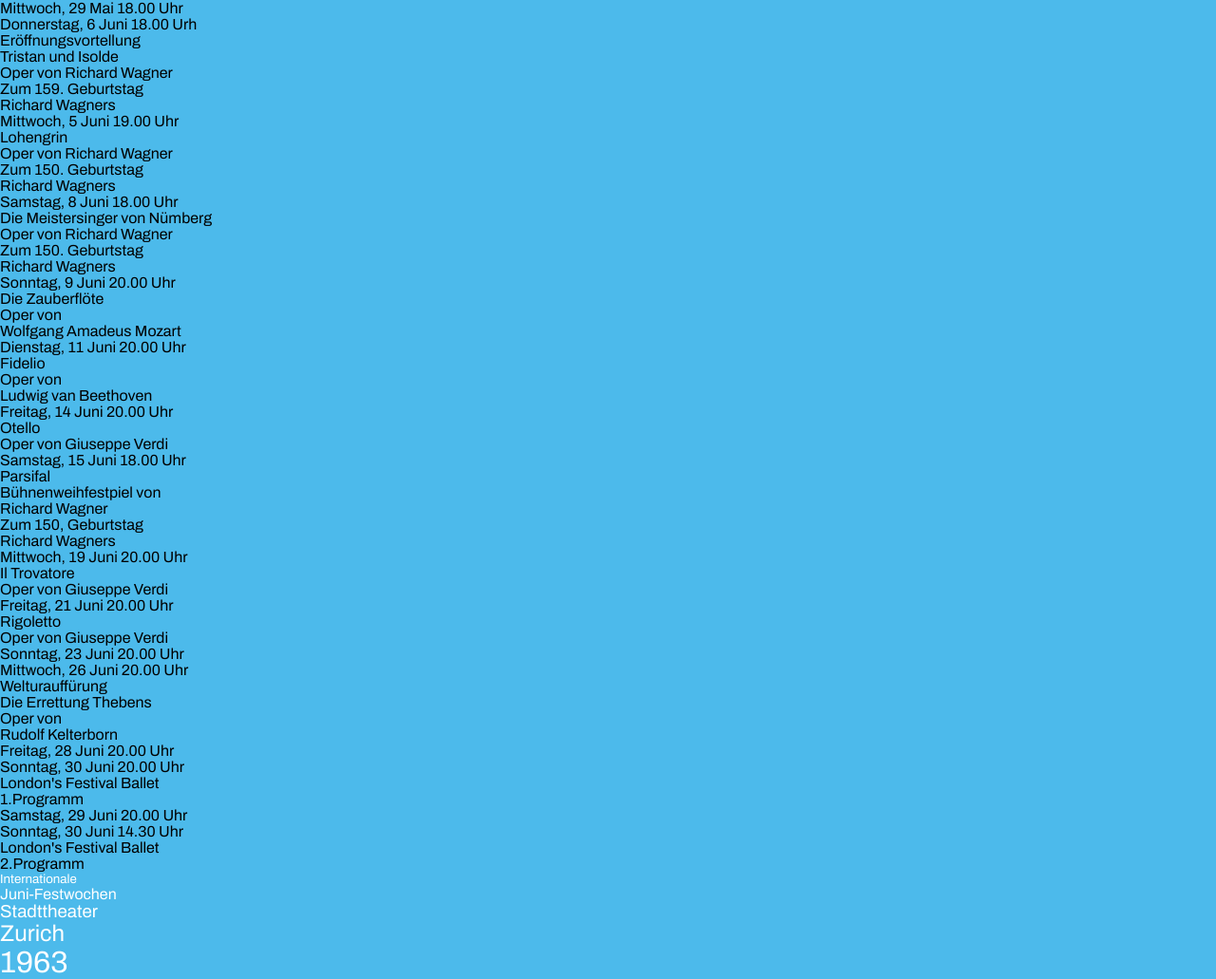
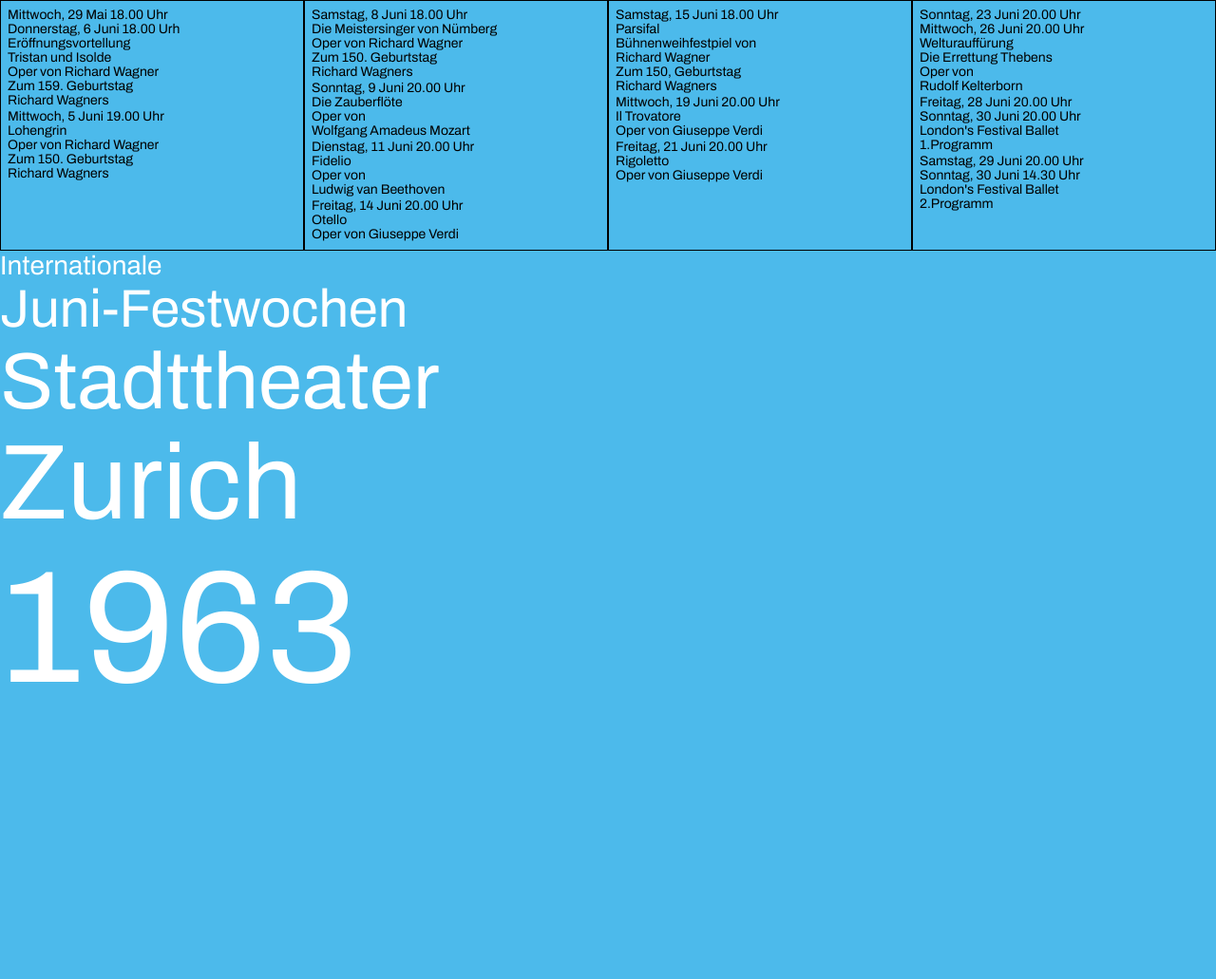
Before and after one commit to lillianritchie/DWD-week2, a plain HTML site: page index.html in a window 1280 px wide. Shown: the whole page at 95% size. After the commit the page ends 800 px from the top, so only its background shows below. Drawn offline with Linux system fonts and the light colour scheme.

Commit message:
formatting WIP

```diff
--- a/index.html
+++ b/index.html
@@ -12,8 +12,9 @@
 
     <body>
         <!---Concert Dates--->
+       <div class="info">
         <!---first column of dates-->
-        <section class="dates">
+        <section class="dates debug">
             <ul class="dates__block">
                 <li class="dates__item">Mittwoch, 29 Mai 18.00 Uhr</li>
                 <li class="dates__item">Donnerstag, 6 Juni 18.00 Urh</li>
@@ -30,8 +31,9 @@
                 <li class="dates__item">Zum 150. Geburtstag</li>
                 <li class="dates__item">Richard Wagners</li>
             </ul>
+        </section>
         <!---second column of dates-->
-        <section class="dates">
+        <section class="dates debug">
             <ul class="dates__block">
                 <li class="dates__item">Samstag, 8 Juni 18.00 Uhr</li>
                 <li class="dates__item">Die Meistersinger von Nümberg</li>
@@ -58,7 +60,7 @@
             </ul>
         </section>
         <!---third column of dates-->
-        <section class="dates">
+        <section class="dates debug">
             <ul class="dates__block">
                 <li class="dates__item">Samstag, 15 Juni 18.00 Uhr</li>
                 <li class="dates__item">Parsifal</li>
@@ -79,7 +81,7 @@
             </ul>
         </section>
         <!---fourth column of dates-->
-        <section class="dates">
+        <section class="dates debug">
             <ul class="dates__block">
                 <li class="dates__item">Sonntag, 23 Juni 20.00 Uhr</li>
                 <li class="dates__item">Mittwoch, 26 Juni 20.00 Uhr</li>
@@ -101,19 +103,28 @@
                 <li class="dates__item">2.Programm</li>
             </ul>
         </section>
+    </div>
 
-
-        </section>
         <!---Titles-->
         <!---Internationale-->
+        <h5 class="spacing"></h5>
         <h5 class="international">Internationale</h5>
+        <h5 class="spacing"></h5>
+        <h5 class="spacing"></h5>
         <!---Juni-Festwochen-->
+        <h4 class="spacing"></h4>
+        <h4 class="spacing"></h4>
         <h4 class="festival">Juni-Festwochen</h4>
+        <h4 class="spacing"></h4>
         <!---Stadttheater-->
+        <h3 class="spacing"></h3>
         <h3 class="theater">Stadttheater</h3>
+        <h3 class="spacing"></h3>
+        <h3 class="spacing"></h3>
         <!---Zurich-->
         <h2 class="city">Zurich</h2>
         <!---1963-->
+        <h1 class="spacing"></h1>
         <h1 class="year">1963</h1>
     </body>
 </html>
--- a/main.css
+++ b/main.css
@@ -5,7 +5,7 @@
     box-sizing: border-box;
 }
 html{
-    font-size: 16px;
+    font-size: 14px;
 }
 body{
     /*font we want, second replacement font, and then whatever sans serif is avail*/
@@ -16,13 +16,47 @@ body{
 .debug{
     border: 1px solid black;
 }
-.dates{}
+.info{
+    width: 100vw;
+    display: flex;
+    flex-direction: row;
+}
+.dates{
+    width: 25%;
+    padding: 0.5rem;
+}
 
-.dates__block{}
+.dates__block{
+    border-color: solid black;
+    border-bottom: 1px;
+    margin-bottom: 2px;
+}
 
 .dates__item{
     list-style: none;
     color: black;
 }
 
-.international{}
+.empty{
+    height: 25vw;
+}
+
+.international{
+    font-size: 2rem;
+}
+
+.festival{
+    font-size: 4rem;
+}
+
+.theater{
+    font-size: 6rem;
+}
+
+.city{
+    font-size: 8rem;
+}
+
+.year{
+    font-size: 12rem;
+}
```
